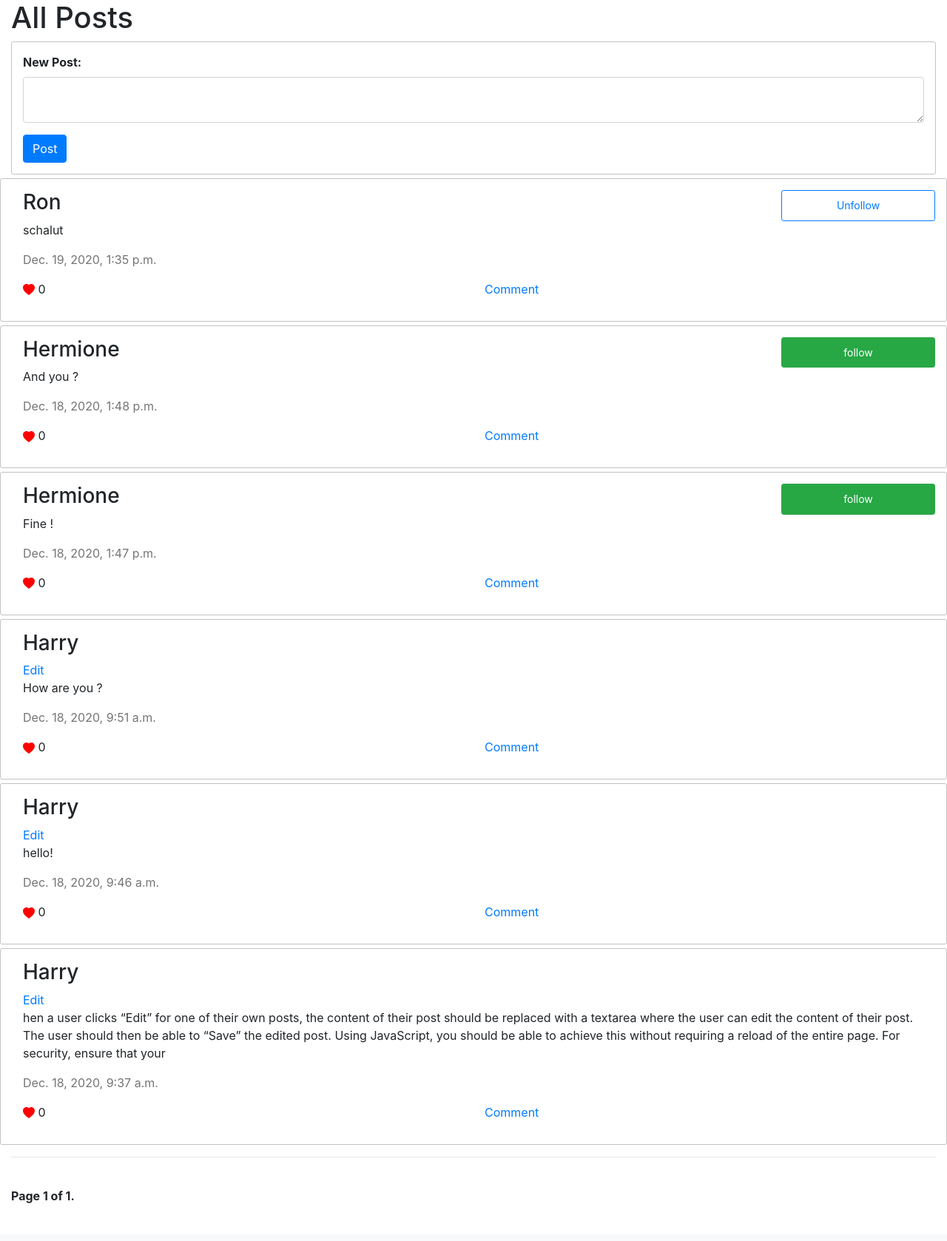
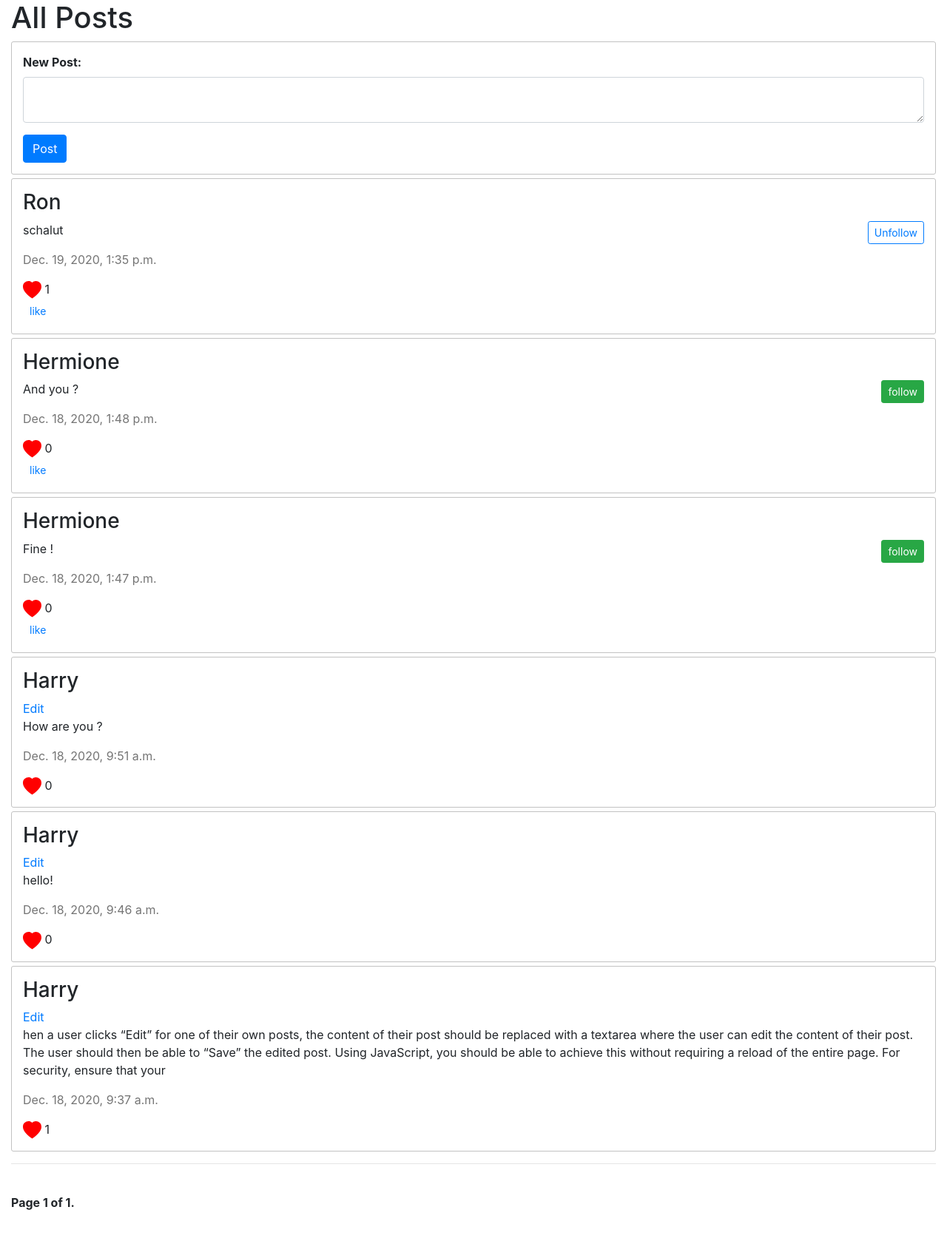
Before and after one commit to arikhamdi/cs50_web, a Django app: page / in a window 1280 px wide. Shown: the part 56-1734 px from the top of the page at 74% size. Before the commit the page ends 1683 px from the top, so only its background shows below. Run offline with Django 3.2, Linux system fonts and the light colour scheme; a user stored in the database is signed in; data comes from the database, SQL or seed files in the repository; both versions use the stored data as it was after the commit; some libraries are stand-ins or nearby versions.

Commit message:
post like update

```diff
--- a/project4/network/models.py
+++ b/project4/network/models.py
@@ -12,6 +12,7 @@ class Post(models.Model):
     content = models.TextField()
     author = models.ForeignKey(User, on_delete=models.CASCADE, related_name='post')
     created = models.DateTimeField(auto_now_add=True)
+    like = models.ManyToManyField(User, related_name="user_set")
 
     class Meta:
         ordering = ('-created',)
--- a/project4/network/static/network/js/network.js
+++ b/project4/network/static/network/js/network.js
@@ -7,15 +7,29 @@ function check_follow(post_id, action)
 {
     fetch(`/follow/${post_id}`, {
         method : 'PUT',
-        body : JSON.stringify({
-            following : action,
-        })
     })
-    .then(response => response.json())
-    .then(result => window.location.reload())
+    .then(result => window.location.reload());
 }
 
-function like_post()
+
+function like_post(post_id)
 {
-
+    fetch(`/like/${post_id}`, {
+        method: 'PUT',
+        })
+        .then(response => response.json())
+        .then(result => {
+            if (result['message'] === 'liked')
+            {
+                const count = parseInt(document.querySelector(`#count_${post_id}`).innerHTML);
+                document.querySelector(`#like_${post_id}`).innerHTML = 'unlike';
+                document.querySelector(`#count_${post_id}`).innerHTML = `${count + 1}`;
+            }
+            if (result['message'] === 'unliked')
+            {
+                const count = parseInt(document.querySelector(`#count_${post_id}`).innerHTML);
+                document.querySelector(`#like_${post_id}`).innerHTML = 'like';
+                document.querySelector(`#count_${post_id}`).innerHTML = `${count - 1}`;
+            }
+        });
 }
--- a/project4/network/templates/network/index.html
+++ b/project4/network/templates/network/index.html
@@ -14,25 +14,33 @@
 
     <div class="posts">
         {% for post in posts %}
-        <div class="post row ">
-            <h3 class="col-sm-10">{{ post.author|capfirst }}</h3>
+        <div class="post">
+            <h3>{{ post.author|capfirst }}</h3>
             {% if user != post.author and user.is_authenticated %}
                     {% if post.author in following %}
-                        <button id="unfollow_{{ post.id }}" class="follow col-sm-2 btn btn-sm btn-outline-primary" onclick="check_follow('{{ post.id }}', 'unfollow')">Unfollow</button>
+                        <button id="unfollow_{{ post.id }}" style="float:right" class="follow btn btn-sm btn-outline-primary" onclick="check_follow('{{ post.id }}', 'unfollow')">Unfollow</button>
                     {% else %}
-                        <button id="follow_{{ post.id }}" class="follow col-sm-2 btn btn-sm btn-success" onclick="check_follow('{{ post.id }}', 'follow')">follow</button>
+                        <button id="follow_{{ post.id }}" style="float:right" class="follow btn btn-sm btn-success" onclick="check_follow('{{ post.id }}', 'follow')">follow</button>
                     {% endif %}
             {% else %}
-                <a class="col-sm-12" href="">Edit</a>
+                <a href="">Edit</a>
             {% endif %}
-            <p class="col-sm-12">{{ post.content }}</p>
-            <p class="created col-sm-12">{{ post.created }}</p>
-            <p class="col-sm-6">
-                <svg xmlns="http://www.w3.org/2000/svg" width="16" height="16" fill="currentColor" class="bi bi-heart-fill" viewBox="0 0 16 16">
-                    <path fill-rule="evenodd" d="M8 1.314C12.438-3.248 23.534 4.735 8 15-7.534 4.736 3.562-3.248 8 1.314z"/>
-                </svg> 0
-            </p>
-            <a class="col-sm-6" href="">Comment</a>
+            <p>{{ post.content }}</p>
+            <p class="created">{{ post.created }}</p>
+
+            <svg xmlns="http://www.w3.org/2000/svg" width="25" height="25" fill="currentColor" class="bi bi-heart-fill" viewBox="0 0 16 16">
+                <path fill-rule="evenodd" d="M8 1.314C12.438-3.248 23.534 4.735 8 15-7.534 4.736 3.562-3.248 8 1.314z"/>
+            </svg> <span id="count_{{ post.id }}">{{ post.like.count }}</span>
+            <br>
+            {% if user != post.author and user.is_authenticated %}
+                <button id="like_{{ post.id }}" onclick='like_post("{{ post.id }}")' class="btn btn-sm btn-link">
+                    {% if user not in post.like.all %}
+                        like
+                    {% else %}
+                        unlike
+                    {% endif %}
+                </button>
+            {% endif %}
         </div>
             {% empty %}
                 <p>No posts found</p>
--- a/project4/network/urls.py
+++ b/project4/network/urls.py
@@ -7,6 +7,7 @@ urlpatterns = [
     # pages
     path("", views.index, name="index"),
     path("follow/<int:id>", views.follow),
+    path("like/<int:id>", views.like),
     path("profile", views.show_profile, name="show_profile"),
     path("following", views.show_following, name="show_following"),
 
--- a/project4/network/views.py
+++ b/project4/network/views.py
@@ -56,8 +56,6 @@ def follow(request, id):
     post = get_object_or_404(Post, id=id)
     user = get_object_or_404(User, id=post.author.id)
     if request.method == "PUT":
-        data = json.loads(request.body)
-        # if data.get('following') == 'follow':
         if user not in request.user.following.all():
             request.user.following.add(user)
             request.user.save()
@@ -66,6 +64,21 @@ def follow(request, id):
             request.user.following.remove(user)
             request.user.save()
             return JsonResponse({"message" : 'unfollowed' }, status=201)
+    return HttpResponseRedirect(reverse('index'))
+
+@csrf_exempt
+@login_required
+def like(request, id):
+    post = get_object_or_404(Post, id=id)
+    if request.method == "PUT":
+        if request.user not in post.like.all():
+            post.like.add(request.user)
+            post.save()
+            return JsonResponse({'message' : 'liked'}, status=201)
+        elif request.user in post.like.all():
+            post.like.remove(request.user)
+            post.save()
+            return JsonResponse({'message': 'unliked'}, status=201)
     return HttpResponseRedirect(reverse('index'))
 
 @login_required
```
Also changed, not shown: project4/db.sqlite3, project4/network/migrations/0006_post_like.py (added).
